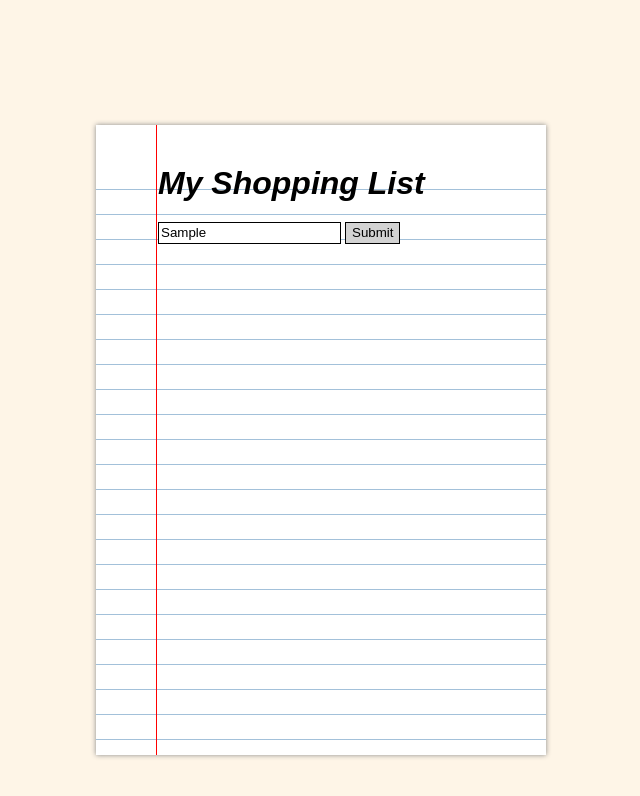
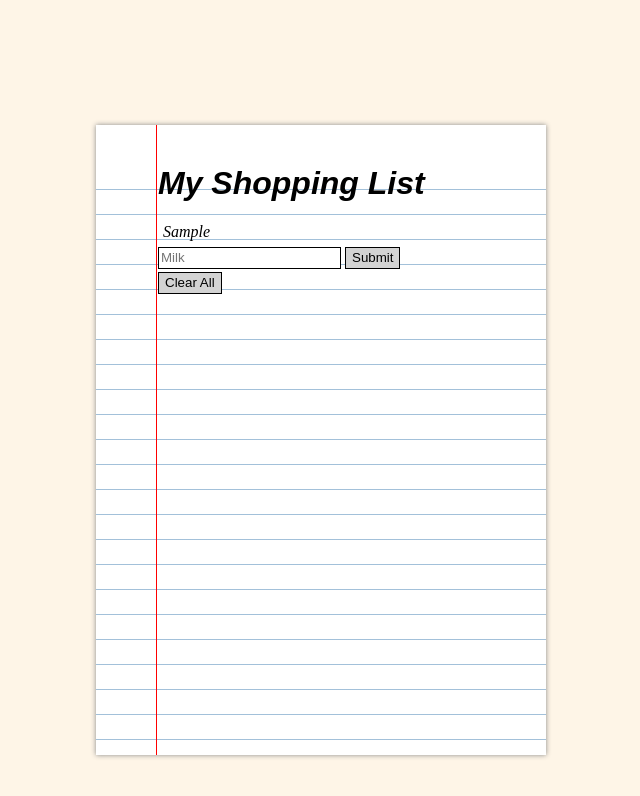
Before and after one commit to stephanite9/plus-javascript-project-templates, a plain HTML site: page shopping-list-starter/index.html in a window 1280 px wide. Both pictures are taken after typing "Sample" into the empty fields and a click on the button "Submit". Shown: the whole page, without its empty margins (319-959 px from the left). Drawn offline with Linux system fonts and the light colour scheme.

Commit message:
Can't get clear button to work

```diff
--- a/shopping-list-starter/index.html
+++ b/shopping-list-starter/index.html
@@ -27,8 +27,15 @@
                             id="new-item-button"
                             type="button"
                             value="Submit"
+                            onclick="addItem()"
                         />
                     </div>
+                    <input
+                            id="clear-item-button"
+                            type="button"
+                            value="Clear All"
+                            onclick="clearItems()"
+                        />
                 </div>
             </div>
         </div>
--- a/shopping-list-starter/script.js
+++ b/shopping-list-starter/script.js
@@ -1,7 +1,32 @@
+let shoppingListItems = [];
+
+// let listElement = document.getElementById("shopping-list-items");
+
+// for (const shoppingItem of shoppingListItems){
+//     console.log(shoppingItem);
+//     let itemElement = document.createElement("li");
+//     itemElement.innerText = shoppingItem;
+//     listElement.appendChild(itemElement);
+// }
+
 const addItem = () => {
-
+    let item = document.getElementById("new-item-text").value;
+    shoppingListItems = [...shoppingListItems, item];
+    updateItems();
+    document.getElementById("new-item-text").value = "";
 };
 
 const updateItems = () => {
+    let listElement = document.getElementById("shopping-list-items");
+    listElement.innerHTML = "";
 
+    for (const shoppingItem of shoppingListItems){
+        let itemElement = document.createElement("li");
+        itemElement.innerText = shoppingItem;
+        listElement.appendChild(itemElement);
+    }
 };
+
+let clearItems = () => {
+    document.getElementById("shopping-list-items").replaceChildren();
+};
```
